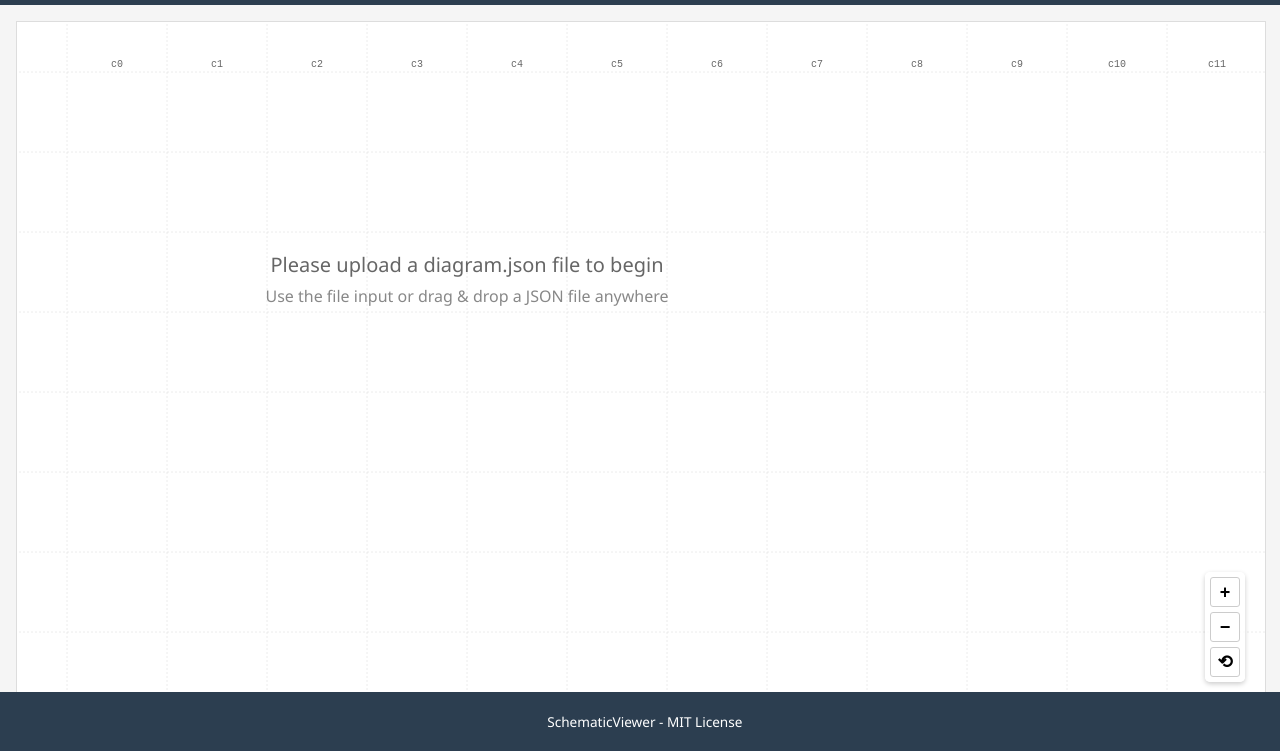
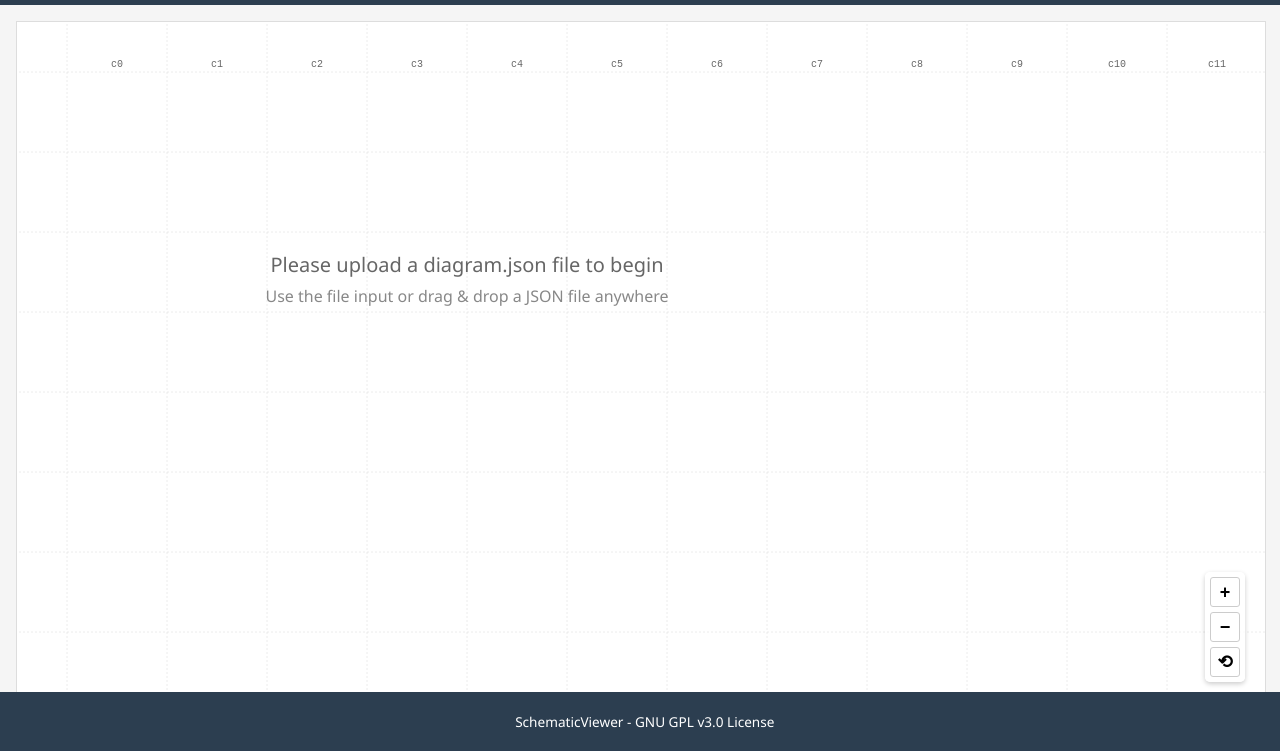
Before and after one commit to bblodget/nn_viewer, a plain HTML site: page index.html in a window 1280 px wide. Shown: the part 49-800 px from the top of the page. Drawn offline with nearby package versions, Linux system fonts and the light colour scheme.

Commit message:
Add README and change license to GPL v3.0
- Create comprehensive README.md with features, usage, and documentation links
- Change project license from MIT to GNU GPL v3.0
- Update footer in index.html to reflect new license
- Add LICENSE file with GPL v3.0 reference

```diff
--- a/index.html
+++ b/index.html
@@ -64,7 +64,7 @@
     </main>
 
     <footer>
-        <p>SchematicViewer - MIT License</p>
+        <p>SchematicViewer - GNU GPL v3.0 License</p>
     </footer>
 
     <!-- Main viewer script -->
```
Also changed, not shown: README.md (added), 1 other file.
